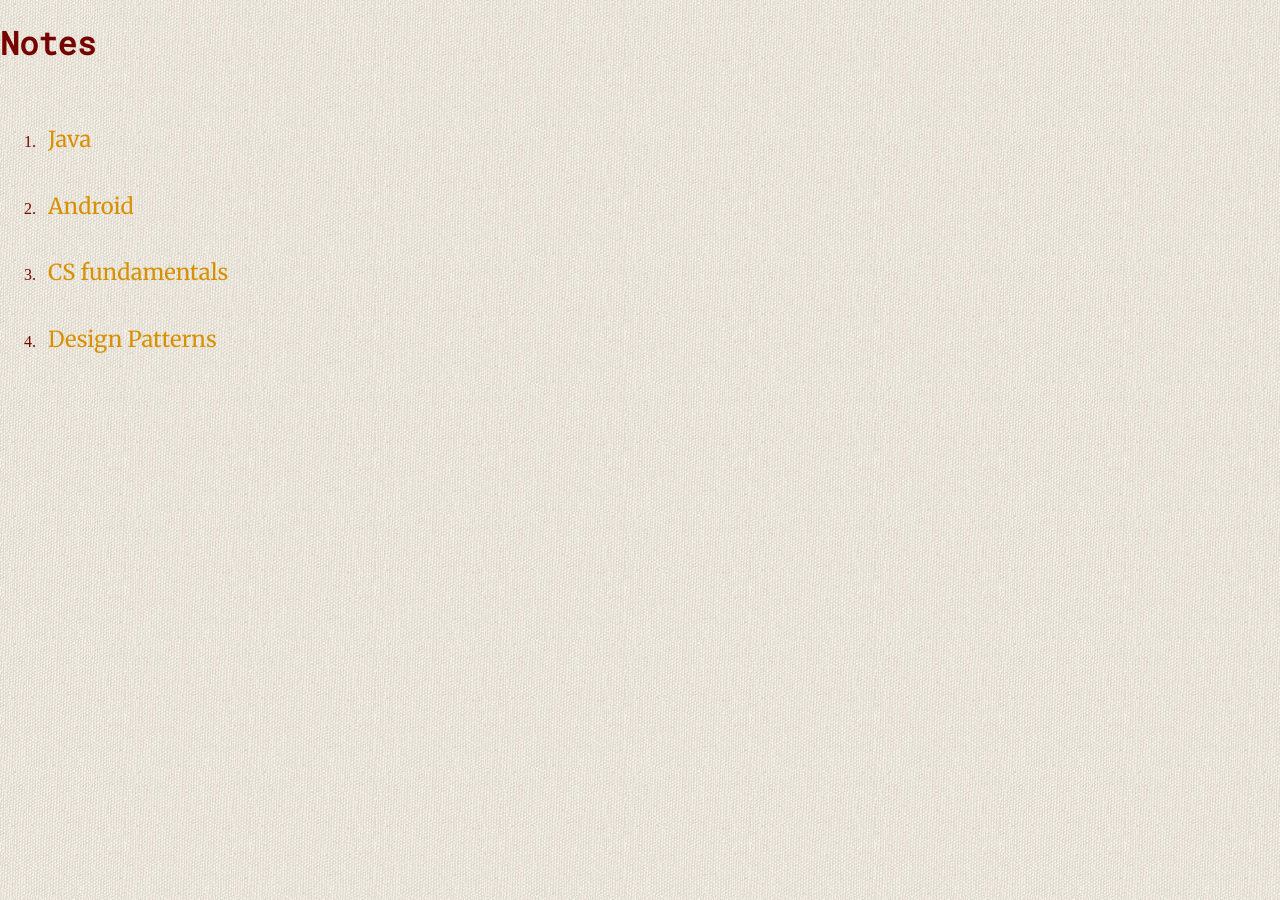
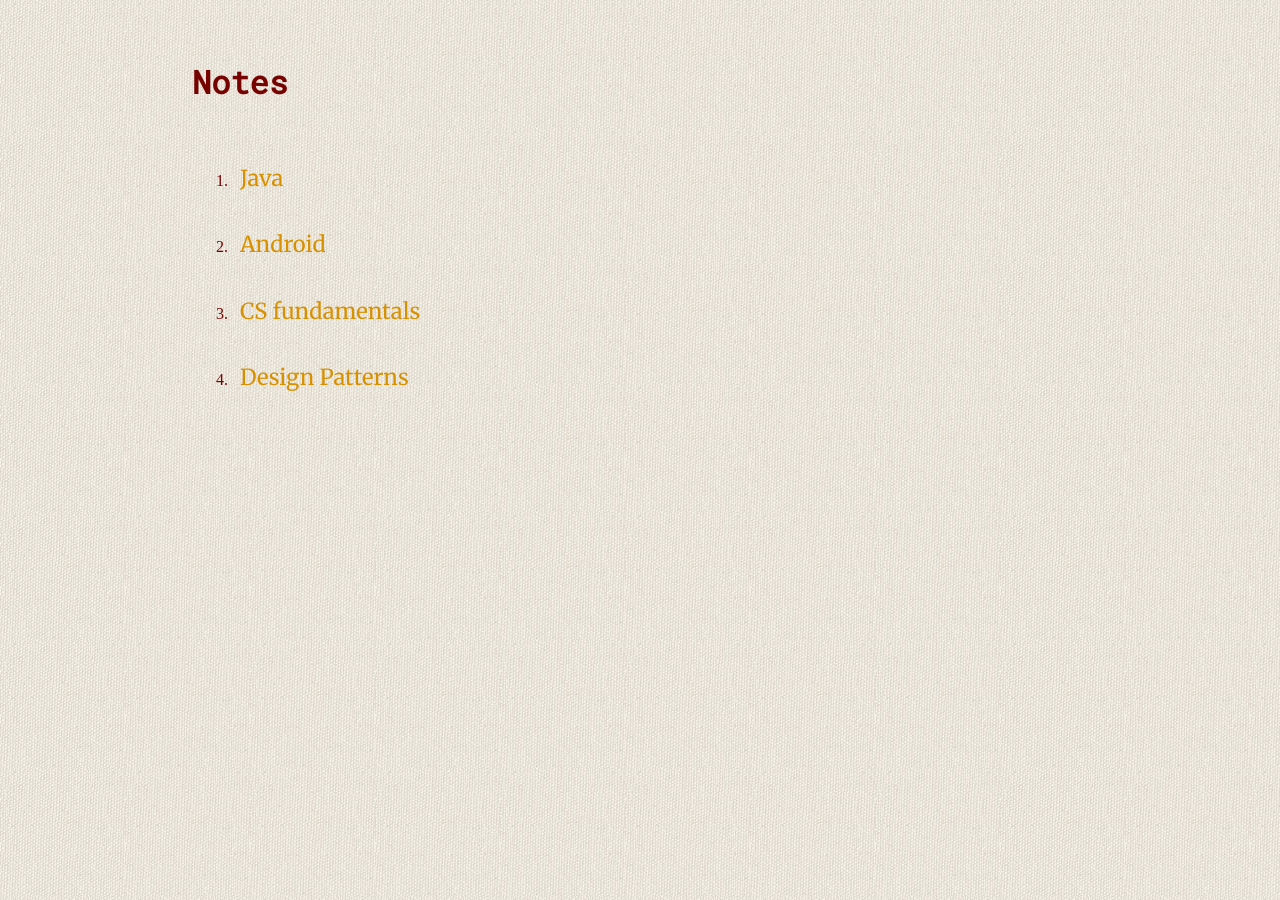
Before and after one commit to Jokestir/Jokestir.github.io, a Jekyll site: the page built from index.html, in a window 1280 px wide. Built offline with Jekyll 4.4.1, drawn with Linux system fonts in a browser that asks for light colours.

Commit message:
Revert "remove margins"
This reverts commit b0dcd0e104a6ef8f06132c62c1533222b32e0b09.

```diff
--- a/css/main.css
+++ b/css/main.css
@@ -1,6 +1,5 @@
 body {
-    margin: 0 auto;
-    padding: 0
+    margin: 60px auto;
     width: 70%;
 	background: url(/assets/background.jpg) repeat;
 }
@@ -13,7 +12,6 @@
 nav ul li, footer ul li {
 	font-family: 'Roboto Mono', monospace;
     margin-bottom: 2em;
-
 
 }
 a {
```
